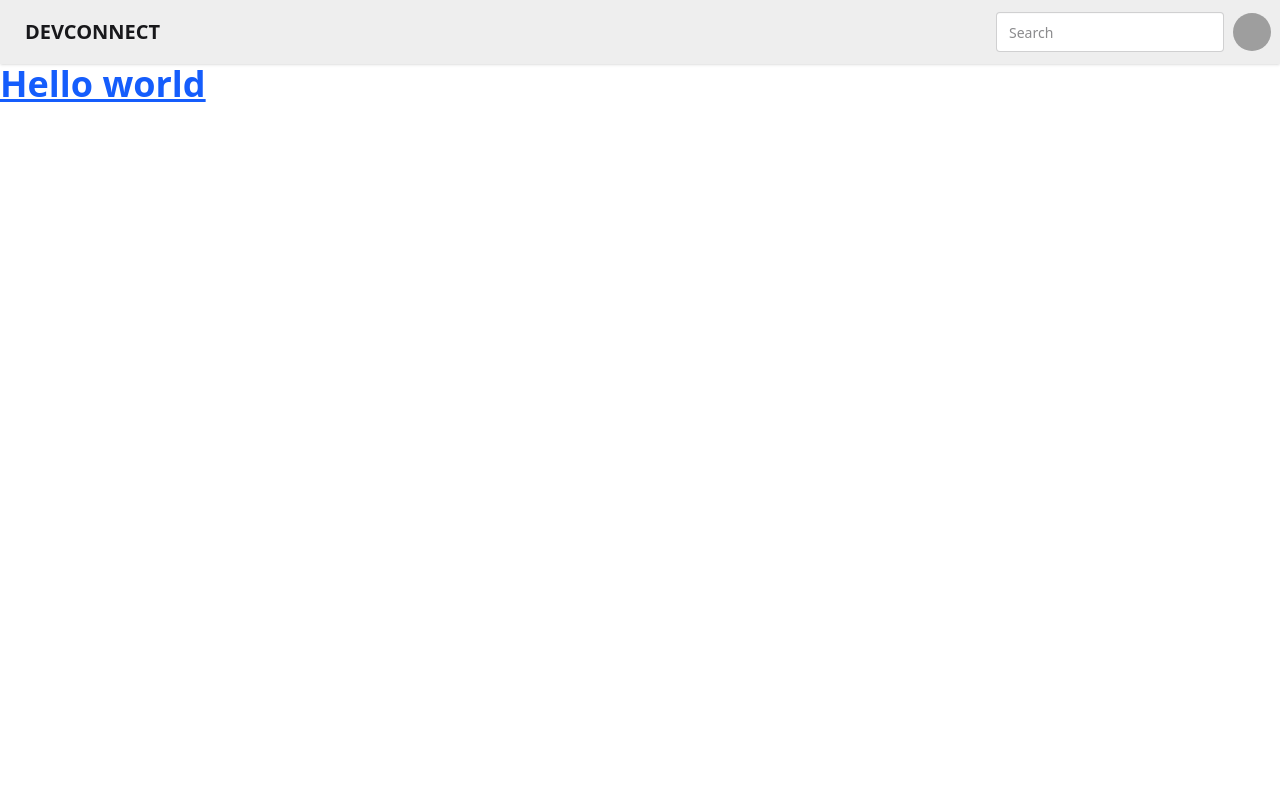
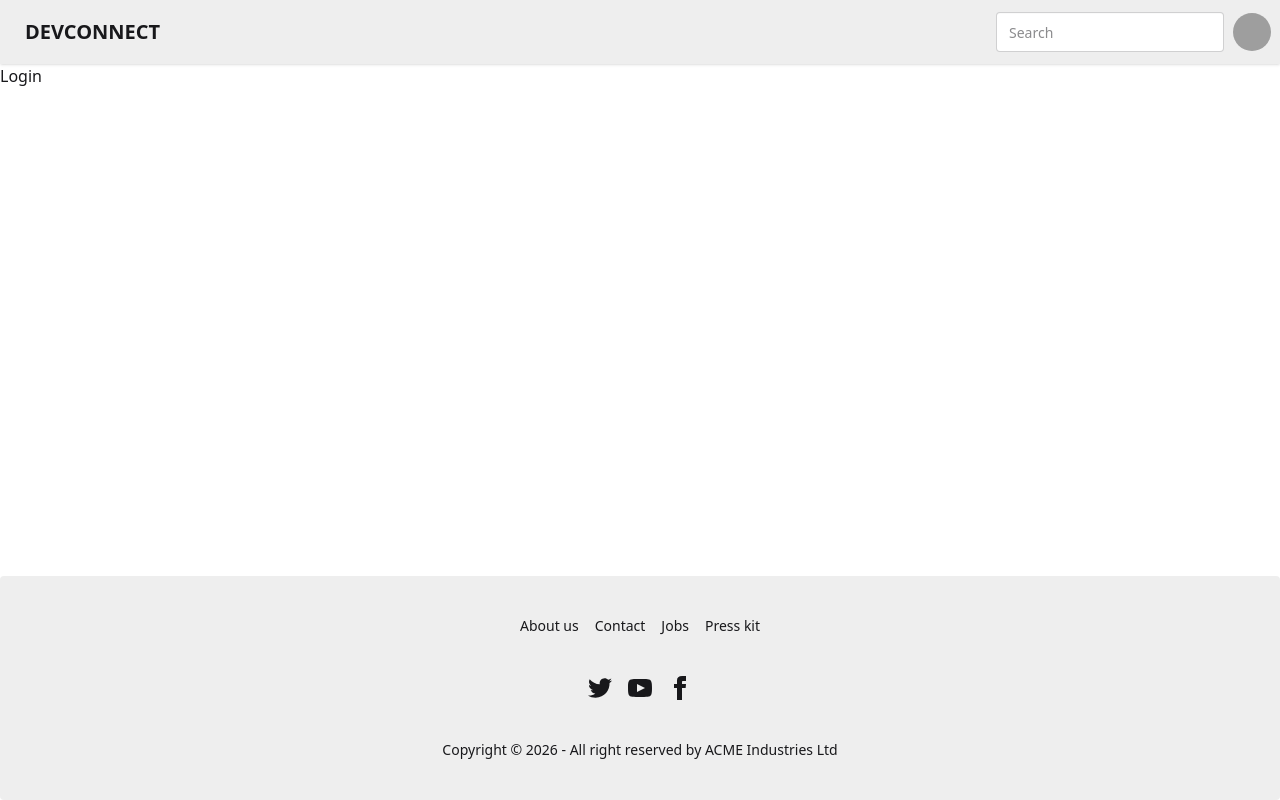
Before and after one commit to tmeena202/DEVCONNECT_WEB, a React (Vite) app: page /login in a window 1280 px wide. Built offline with nearby package versions, Linux system fonts and the light colour scheme; grey boxes are pictures that could not be loaded.

Commit message:
Routing Done

```diff
--- a/package.json
+++ b/package.json
@@ -13,6 +13,7 @@
     "@tailwindcss/vite": "^4.1.18",
     "react": "^19.2.0",
     "react-dom": "^19.2.0",
+    "react-router-dom": "^7.13.0",
     "tailwindcss": "^4.1.18"
   },
   "devDependencies": {
--- a/src/App.jsx
+++ b/src/App.jsx
@@ -1,54 +1,21 @@
+import { BrowserRouter, Routes, Route } from "react-router-dom";
 import "./App.css";
+import Body from "./components/Body";
+import Login from "./components/Login";
+import Profile from "./components/Profile";
 
 function App() {
   return (
     <>
-      <div className="navbar bg-base-300 shadow-sm">
-        <div className="flex-1">
-          <a className="btn btn-ghost text-xl">DEVCONNECT</a>
-        </div>
-        <div className="flex gap-2">
-          <input
-            type="text"
-            placeholder="Search"
-            className="input input-bordered w-24 md:w-auto"
-          />
-          <div className="dropdown dropdown-end">
-            <div
-              tabIndex={0}
-              role="button"
-              className="btn btn-ghost btn-circle avatar"
-            >
-              <div className="w-10 rounded-full">
-                <img
-                  alt="Tailwind CSS Navbar component"
-                  src="https://img.daisyui.com/images/stock/photo-1534528741775-53994a69daeb.webp"
-                />
-              </div>
-            </div>
-            <ul
-              tabIndex="-1"
-              className="menu menu-sm dropdown-content bg-base-100 rounded-box z-1 mt-3 w-52 p-2 shadow"
-            >
-              <li>
-                <a className="justify-between">
-                  Profile
-                  <span className="badge">New</span>
-                </a>
-              </li>
-              <li>
-                <a>Settings</a>
-              </li>
-              <li>
-                <a>Logout</a>
-              </li>
-            </ul>
-          </div>
-        </div>
-      </div>
-      <h1 className="text-4xl font-bold text-blue-600 underline">
-        Hello world
-      </h1>
+      <BrowserRouter basename="/">
+        <Routes>
+          <Route path="/" element={<Body />}>
+            {" "}
+            <Route path="/login" element={<Login />} />
+            <Route path="/profile" element={<Profile />} />
+          </Route>
+        </Routes>
+      </BrowserRouter>
     </>
   );
 }
--- /dev/null
+++ b/src/components/Body.jsx
@@ -0,0 +1,16 @@
+import React from "react";
+import NavBar from "./NavBar";
+import { Outlet } from "react-router-dom";
+import Footer from "./Footer";
+
+const Body = () => {
+  return (
+    <div>
+      <NavBar />
+      <Outlet />
+      <Footer />
+    </div>
+  );
+};
+
+export default Body;
--- /dev/null
+++ b/src/components/Footer.jsx
@@ -0,0 +1,59 @@
+import React from "react";
+
+const Footer = () => {
+  return (
+    <footer className="footer footer-horizontal footer-center bg-base-300 text-base-content rounded p-10 fixed bottom-0">
+      <nav className="grid grid-flow-col gap-4">
+        <a className="link link-hover">About us</a>
+        <a className="link link-hover">Contact</a>
+        <a className="link link-hover">Jobs</a>
+        <a className="link link-hover">Press kit</a>
+      </nav>
+      <nav>
+        <div className="grid grid-flow-col gap-4">
+          <a>
+            <svg
+              xmlns="http://www.w3.org/2000/svg"
+              width="24"
+              height="24"
+              viewBox="0 0 24 24"
+              className="fill-current"
+            >
+              <path d="M24 4.557c-.883.392-1.832.656-2.828.775 1.017-.609 1.798-1.574 2.165-2.724-.951.564-2.005.974-3.127 1.195-.897-.957-2.178-1.555-3.594-1.555-3.179 0-5.515 2.966-4.797 6.045-4.091-.205-7.719-2.165-10.148-5.144-1.29 2.213-.669 5.108 1.523 6.574-.806-.026-1.566-.247-2.229-.616-.054 2.281 1.581 4.415 3.949 4.89-.693.188-1.452.232-2.224.084.626 1.956 2.444 3.379 4.6 3.419-2.07 1.623-4.678 2.348-7.29 2.04 2.179 1.397 4.768 2.212 7.548 2.212 9.142 0 14.307-7.721 13.995-14.646.962-.695 1.797-1.562 2.457-2.549z"></path>
+            </svg>
+          </a>
+          <a>
+            <svg
+              xmlns="http://www.w3.org/2000/svg"
+              width="24"
+              height="24"
+              viewBox="0 0 24 24"
+              className="fill-current"
+            >
+              <path d="M19.615 3.184c-3.604-.246-11.631-.245-15.23 0-3.897.266-4.356 2.62-4.385 8.816.029 6.185.484 8.549 4.385 8.816 3.6.245 11.626.246 15.23 0 3.897-.266 4.356-2.62 4.385-8.816-.029-6.185-.484-8.549-4.385-8.816zm-10.615 12.816v-8l8 3.993-8 4.007z"></path>
+            </svg>
+          </a>
+          <a>
+            <svg
+              xmlns="http://www.w3.org/2000/svg"
+              width="24"
+              height="24"
+              viewBox="0 0 24 24"
+              className="fill-current"
+            >
+              <path d="M9 8h-3v4h3v12h5v-12h3.642l.358-4h-4v-1.667c0-.955.192-1.333 1.115-1.333h2.885v-5h-3.808c-3.596 0-5.192 1.583-5.192 4.615v3.385z"></path>
+            </svg>
+          </a>
+        </div>
+      </nav>
+      <aside>
+        <p>
+          Copyright © {new Date().getFullYear()} - All right reserved by ACME
+          Industries Ltd
+        </p>
+      </aside>
+    </footer>
+  );
+};
+
+export default Footer;
--- /dev/null
+++ b/src/components/Login.jsx
@@ -0,0 +1,7 @@
+import React from "react";
+
+const Login = () => {
+  return <div>Login</div>;
+};
+
+export default Login;
--- /dev/null
+++ b/src/components/NavBar.jsx
@@ -0,0 +1,51 @@
+import React from "react";
+
+const NavBar = () => {
+  return (
+    <div className="navbar bg-base-300 shadow-sm">
+      <div className="flex-1">
+        <a className="btn btn-ghost text-xl">DEVCONNECT</a>
+      </div>
+      <div className="flex gap-2">
+        <input
+          type="text"
+          placeholder="Search"
+          className="input input-bordered w-24 md:w-auto"
+        />
+        <div className="dropdown dropdown-end">
+          <div
+            tabIndex={0}
+            role="button"
+            className="btn btn-ghost btn-circle avatar"
+          >
+            <div className="w-10 rounded-full">
+              <img
+                alt="Tailwind CSS Navbar component"
+                src="https://img.daisyui.com/images/stock/photo-1534528741775-53994a69daeb.webp"
+              />
+            </div>
+          </div>
+          <ul
+            tabIndex="-1"
+            className="menu menu-sm dropdown-content bg-base-100 rounded-box z-1 mt-3 w-52 p-2 shadow"
+          >
+            <li>
+              <a className="justify-between">
+                Profile
+                <span className="badge">New</span>
+              </a>
+            </li>
+            <li>
+              <a>Settings</a>
+            </li>
+            <li>
+              <a>Logout</a>
+            </li>
+          </ul>
+        </div>
+      </div>
+    </div>
+  );
+};
+
+export default NavBar;
--- /dev/null
+++ b/src/components/Profile.jsx
@@ -0,0 +1,7 @@
+import React from "react";
+
+const Profile = () => {
+  return <div>Profile</div>;
+};
+
+export default Profile;
```
Also changed, not shown: 1 other file (tests, documents, lock files or other folders).
